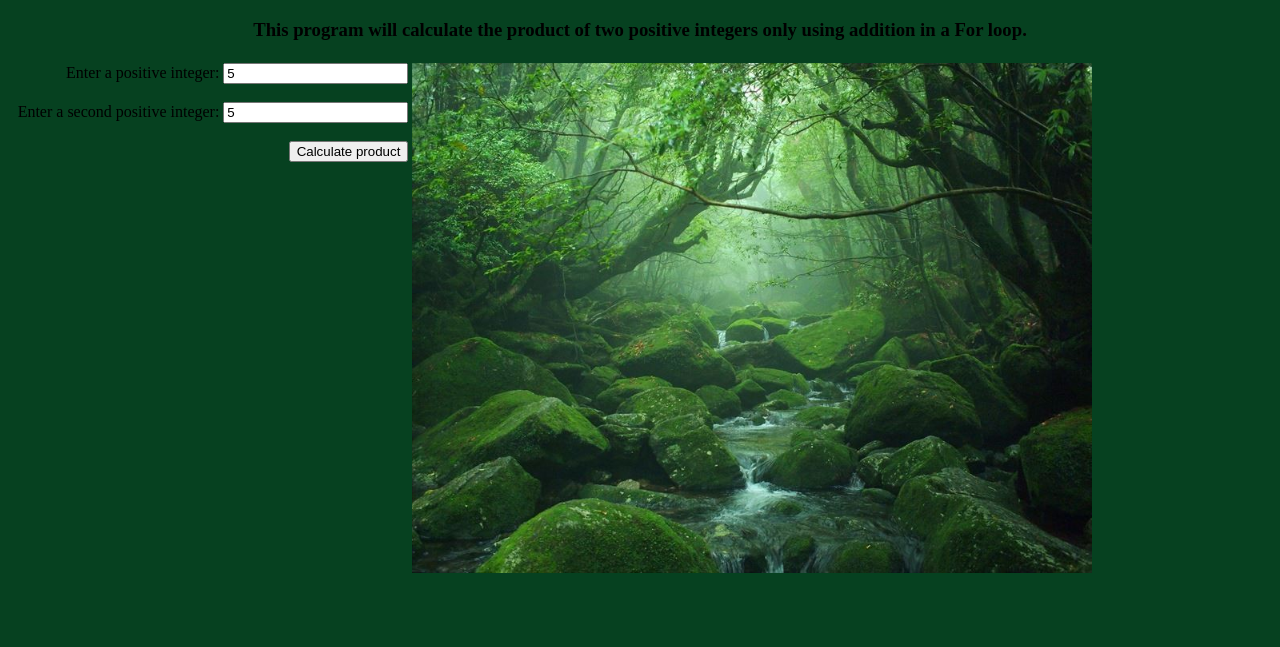
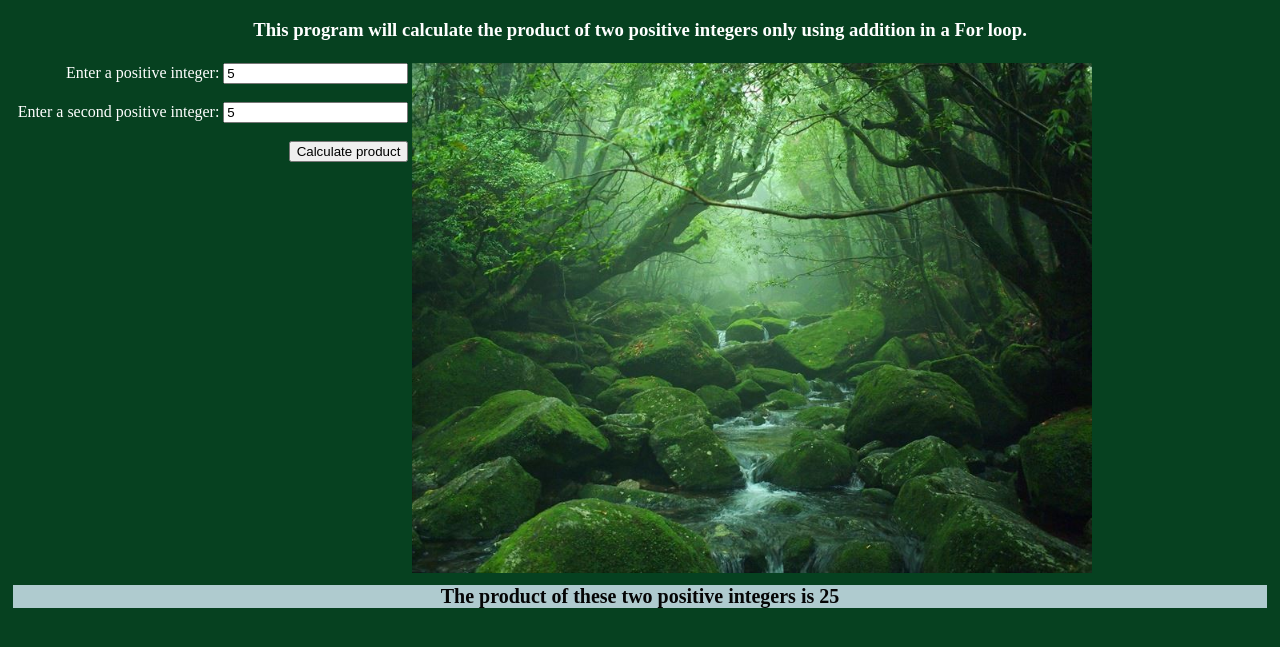
Before and after one commit to ICS2O-Programming-BraydenM/Unit5-02-HTML-ProductOfNumbers, a plain HTML site: page index.html in a window 1280 px wide. Both pictures are taken after typing "5", "5" into the empty fields and a click on the input "Calculate product". Shown: the part 141-788 px from the top of the page. Drawn offline with Linux system fonts and the light colour scheme.

Commit message:
made button work

```diff
--- a/css/style.css
+++ b/css/style.css
@@ -15,8 +15,16 @@ h1 {
 	text-align: center;
 }
 
+label {
+  color: white;
+}
+
+h3 {
+  color: white;
+}
+
 p {
-	background-color: #b7f486;
+	color: #b7f486;
 }
 
 div {
--- a/js/script.js
+++ b/js/script.js
@@ -5,9 +5,7 @@
 
 "use strict"
 
-/**
- * This function displays all even numbers between a set min number and a set max number
- */
+ // This function displays the result of a product using a for loop and addition instead of multiplication
 function displayNumbers() {
 
 	// get the two positive integers from the user
@@ -15,22 +13,15 @@ function displayNumbers() {
 
   let secondNum = parseInt(document.getElementById('secondNum').value);
 
-  // initialize the counter to the min number
-	let counter = firstNum;
 	// initialize numbers as an empty string
-	let numbers = "";
+	let numbers = 0;
 
   // use a for loop to calculate product of two positive integers solely using addition
-	for (let counter = 0; counter <= firstNum; counter++) {
+	for (let counter = 1; counter <= secondNum; counter++) {
 
-
-    numbers = numbers + counter + "<br>"
+    numbers = numbers + firstNum
   }
 
-		// increment the counter
-		counter = counter +1
-	}
-
   	// return the string of numbers back to user
-  	document.getElementById('display-results').innerHTML = numbers
+  	document.getElementById('display-results').innerHTML = "The product of these two positive integers is " + numbers
 }
```
Also changed, not shown: fav_index/android-chrome-192x192.png (added), fav_index/android-chrome-512x512.png (added), fav_index/apple-touch-icon.png (added), fav_index/favicon-16x16.png (added), fav_index/favicon-32x32.png (added), fav_index/favicon.ico (added), fav_index/site.webmanifest (added).
